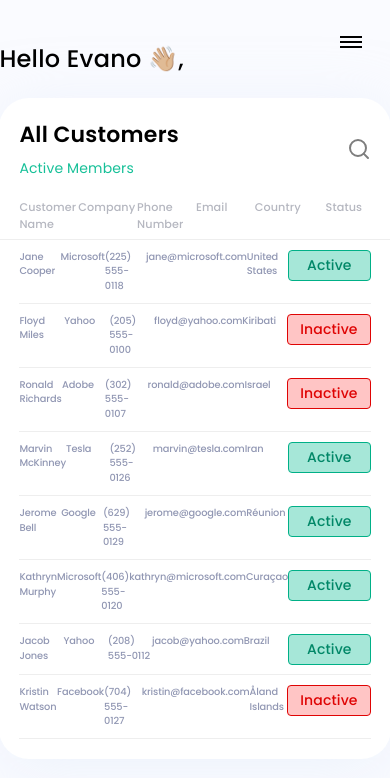
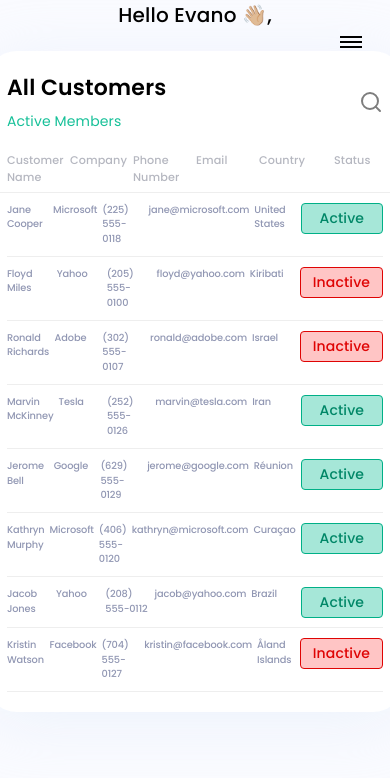
Before and after one commit to BlazerXXI/crm-dashboard-customers, a Next.js app: page / in a window 390 px wide. Shown: the top 778 px of the page. Built offline with nearby package versions, Linux system fonts and the light colour scheme.

Commit message:
fix & dev

```diff
--- a/src/app/page.scss
+++ b/src/app/page.scss
@@ -25,6 +25,9 @@ html {
   display: flex;
   justify-content: start;
   min-height: 100%;
+  @media (max-width: 480px) {
+    overflow: hidden;
+  }
 }
 @include max767 {
   .page {
@@ -90,12 +93,19 @@ html {
   .main-text__hello {
     @include font-title(24, 500);
     color: #000000;
+    @media (max-width: 480px) {
+      @include font-title(20, 500);
+      text-align: center;
+    }
   }
 }
 .main {
   padding: 41px 71px 0px 71px;
   @media (max-width: 1200px) {
     padding: 41px 14px 0px 14px;
+  }
+  @media (max-width: 769px) {
+    padding: 0;
   }
 }
 
--- a/src/components/screens/customers/Customers.scss
+++ b/src/components/screens/customers/Customers.scss
@@ -227,6 +227,7 @@
 
 .customers-tbody {
   tr {
+    gap: 5px;
     position: relative;
     padding: 20px 0px 20px 0px;
     @media (max-width: 769px) {
--- a/src/components/screens/customers/Customers.tsx
+++ b/src/components/screens/customers/Customers.tsx
@@ -1,7 +1,7 @@
 import Image from "next/image";
 import "./Customers.scss";
 import SearchIconImage from "@/img/customers/searchIcon/search.svg";
-import React from "react";
+import React, { useState } from "react";
 
 const Customers = () => {
   const searchIcon = {
@@ -77,6 +77,7 @@ const Customers = () => {
   ];
 
   const [searchValue, setSearchValue] = React.useState("");
+  const [searchVisible, setSearchVisible] = useState(false);
 
   function customersSearchChange(event: React.ChangeEvent<HTMLInputElement>) {
     setSearchValue(event.target.value);
@@ -88,7 +89,7 @@ const Customers = () => {
       document.querySelector<HTMLElement>("#customersSearch");
     if (searchInput !== null) {
       searchInput.style.display !== "block"
-        ? (searchInput.style.display = "block" || searchInput.focus())
+        ? (searchInput.style.display = "block")
         : "";
     }
   };
```
